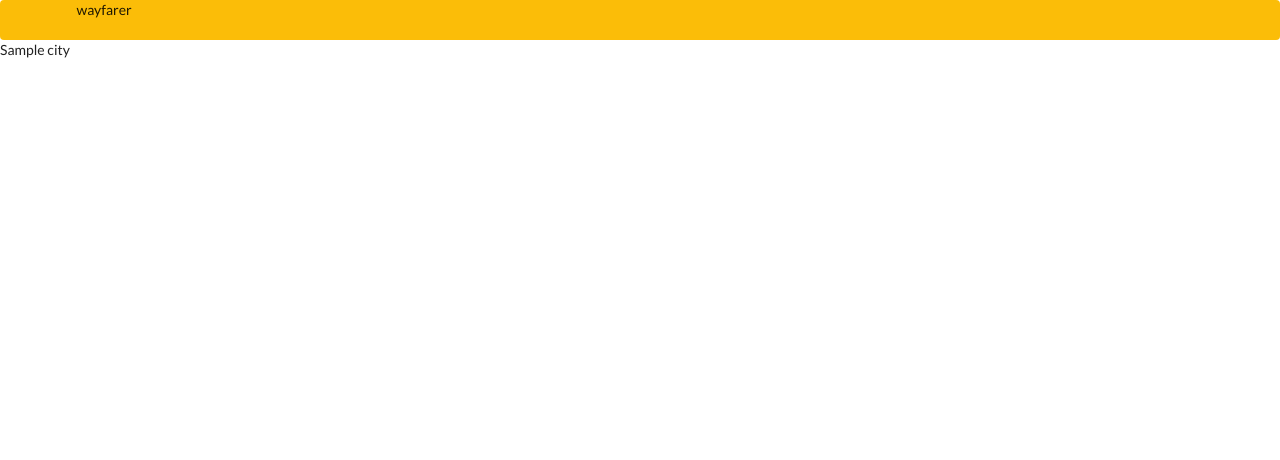
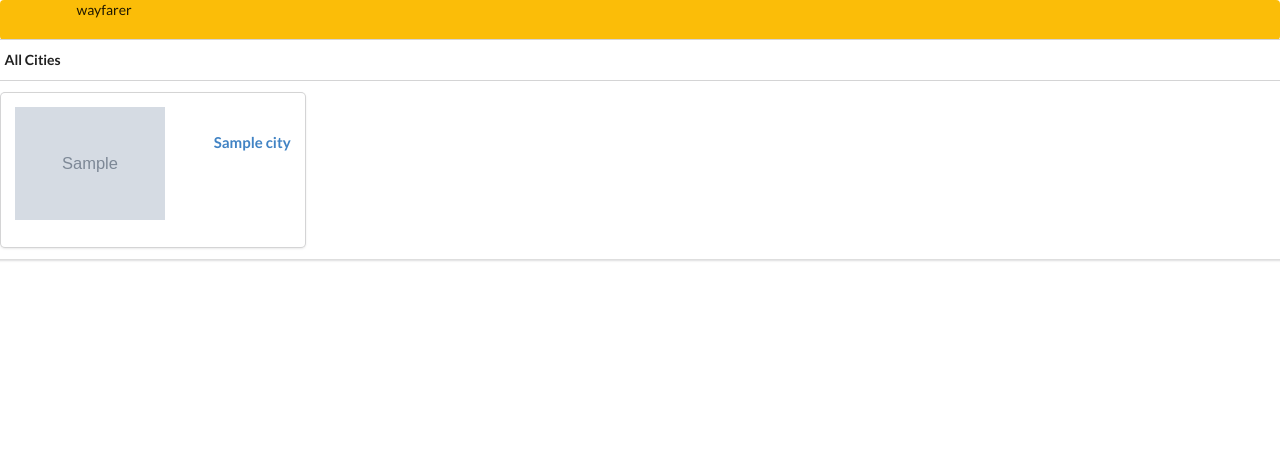
Before and after one commit to danlehner/wayfarer, a Django app: page /cities/1/ in a window 1280 px wide. Shown: the top 460 px of the page. Run offline with Django 3.2, Linux system fonts and the light colour scheme; tables that the repository leaves empty hold one stand-in row (values such as "Sample post"); grey boxes marked "Sample" are stand-in pictures; some libraries are stand-ins or nearby versions.

Commit message:
adds all cities to city show page"

```diff
--- a/main_app/templates/cities/show.html
+++ b/main_app/templates/cities/show.html
@@ -2,6 +2,16 @@
 
 {% block content %}
 
-{{city.name}}
+<div class="ui left floated cards four wide column vertical segments">
+    <div class= "ui top attached medium header">All Cities</div>
+    {% for town in towns %}
+        <a href="{% url 'city_show' town.id %}" class="ui card">
+            <div class="content">
+                <img src="{{town.image}}" alt="{{town.name}}" class="ui left floated small image">
+                <h4 class="ui right floated">{{town.name}}</h4>
+            </div>
+        </a>
+    {% endfor %}
+</div>
 
 {% endblock content %}
--- a/main_app/views.py
+++ b/main_app/views.py
@@ -10,5 +10,6 @@ def home(request):
 # city routes
 def city_show(request , city_id):
   city = City.objects.get(id = city_id)
-  context = {'city': city, 'title': city.name}
+  towns = City.objects.all()
+  context = {'city': city, 'title': city.name, 'towns': towns}
   return render(request, 'cities/show.html', context)
```
